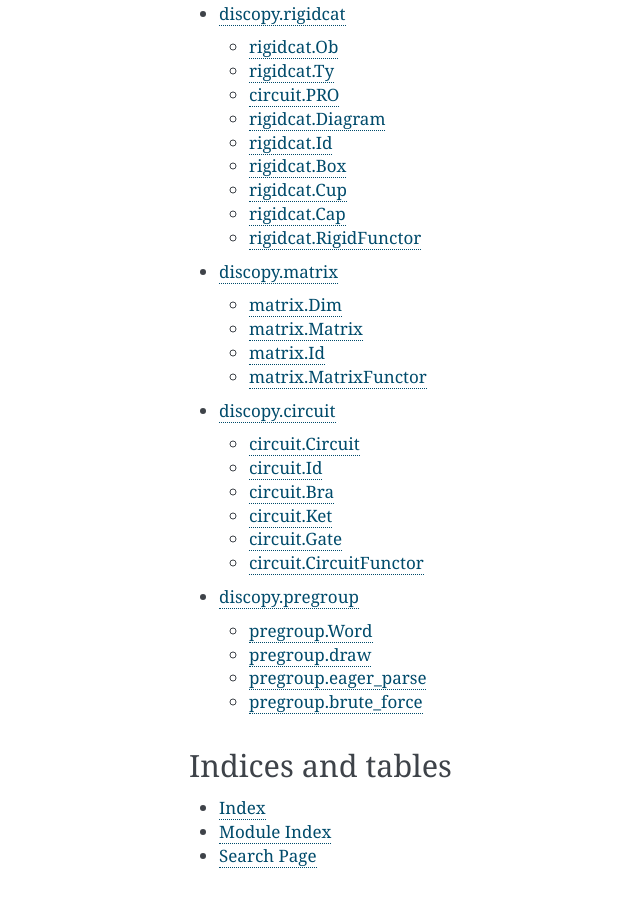
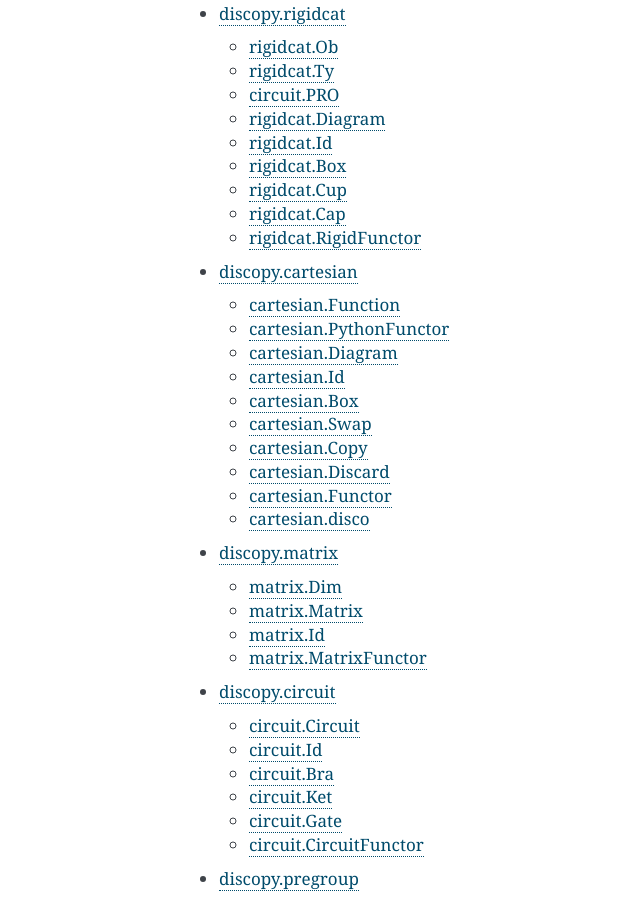
Before and after one commit to cnm13ryan/discopy, a Sphinx documentation site: the page built from docs/index.rst, in a window 1280 px wide and 900 px high, scrolled down 873 px. Shown: the whole window, without its empty margins (231-871 px from the left). Built offline with Sphinx 7.4.7, drawn with Linux system fonts in a browser that asks for light colours; the version number is read from the project's files by our own code.

Commit message:
docs for cartesian.py

```diff
--- /dev/null
+++ b/docs/cartesian/Box.rst
@@ -0,0 +1,6 @@
+cartesian.Box
+=================
+
+.. autoclass:: discopy.cartesian.Box(name, dom, cod, function)
+    :show-inheritance:
+    :member-order: bysource
--- /dev/null
+++ b/docs/cartesian/Copy.rst
@@ -0,0 +1,5 @@
+cartesian.Copy
+==============
+
+.. autoclass:: discopy.cartesian.Copy(dom)
+    :show-inheritance:
--- /dev/null
+++ b/docs/cartesian/Discard.rst
@@ -0,0 +1,5 @@
+cartesian.Discard
+=================
+
+.. autoclass:: discopy.cartesian.Discard(dom)
+    :show-inheritance:
--- /dev/null
+++ b/docs/cartesian/Function.rst
@@ -0,0 +1,7 @@
+cartesian.Function
+==================
+
+.. autoclass:: discopy.cartesian.Function(dom, cod, function)
+    :show-inheritance:
+    :members: __call__, then, tensor, id
+    :member-order: bysource
--- /dev/null
+++ b/docs/cartesian/Functor.rst
@@ -0,0 +1,5 @@
+cartesian.Functor
+=================
+
+.. autoclass:: discopy.cartesian.Functor(ob, ar)
+    :show-inheritance:
--- /dev/null
+++ b/docs/cartesian/Id.rst
@@ -0,0 +1,5 @@
+cartesian.Id
+============
+
+.. autoclass:: discopy.cartesian.Id(dom)
+    :show-inheritance:
--- /dev/null
+++ b/docs/cartesian/PythonFunctor.rst
@@ -0,0 +1,5 @@
+cartesian.PythonFunctor
+=======================
+
+.. autoclass:: discopy.cartesian.PythonFunctor(ob, ar)
+    :show-inheritance:
--- /dev/null
+++ b/docs/cartesian/Swap.rst
@@ -0,0 +1,5 @@
+cartesian.Swap
+==============
+
+.. autoclass:: discopy.cartesian.Swap(left, right)
+    :show-inheritance:
--- /dev/null
+++ b/docs/cartesian/disco.rst
@@ -0,0 +1,5 @@
+cartesian.disco
+===============
+
+.. autoclass:: discopy.cartesian.disco(dom, cod, name=None)
+    :show-inheritance:
--- /dev/null
+++ b/docs/cartesian/index.rst
@@ -0,0 +1,18 @@
+discopy.cartesian
+=================
+
+.. automodule:: discopy.cartesian
+
+.. toctree::
+    :caption: Contents:
+
+    Function.rst
+    PythonFunctor.rst
+    Diagram.rst
+    Id.rst
+    Box.rst
+    Swap.rst
+    Copy.rst
+    Discard.rst
+    Functor.rst
+    disco.rst
--- a/docs/index.rst
+++ b/docs/index.rst
@@ -13,6 +13,7 @@ discopy
    cat/index.rst
    moncat/index.rst
    rigidcat/index.rst
+   cartesian/index.rst
    matrix/index.rst
    circuit/index.rst
    pregroup/index.rst
--- a/messages.py
+++ b/messages.py
@@ -65,3 +65,8 @@ def cannot_add(left, right):
 def expected_pregroup():
     """ pregroup.draw error. """
     return "Expected a pregroup diagram, use diagram.draw() instead."
+
+
+def expected_input_length(function, values):
+    return "Expected input of length {}, got {} instead.".format(
+        len(function.dom), len(values))
```
Also changed, not shown: cartesian.py (+30 -15 lines), docs/cartesian/Diagram.rst (added, +7 -0 lines), docs/cartesian/Gate.rst (added, +13 -0 lines), 1 other file.
